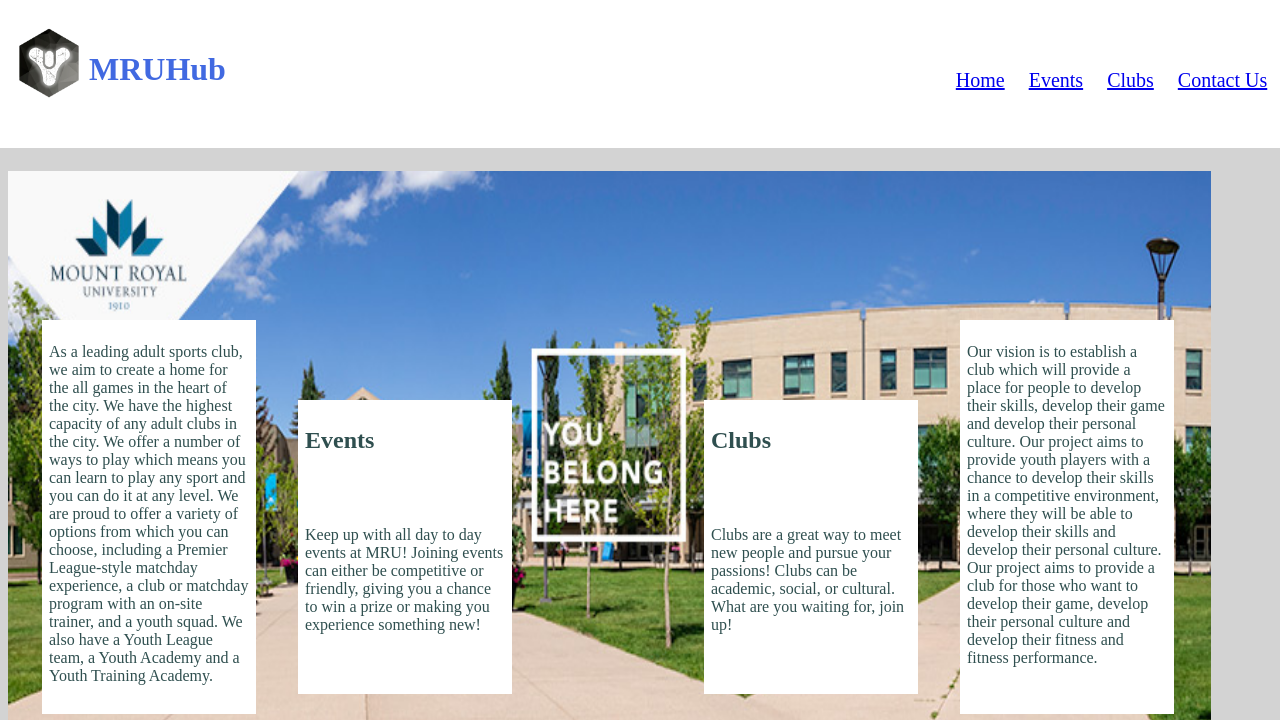
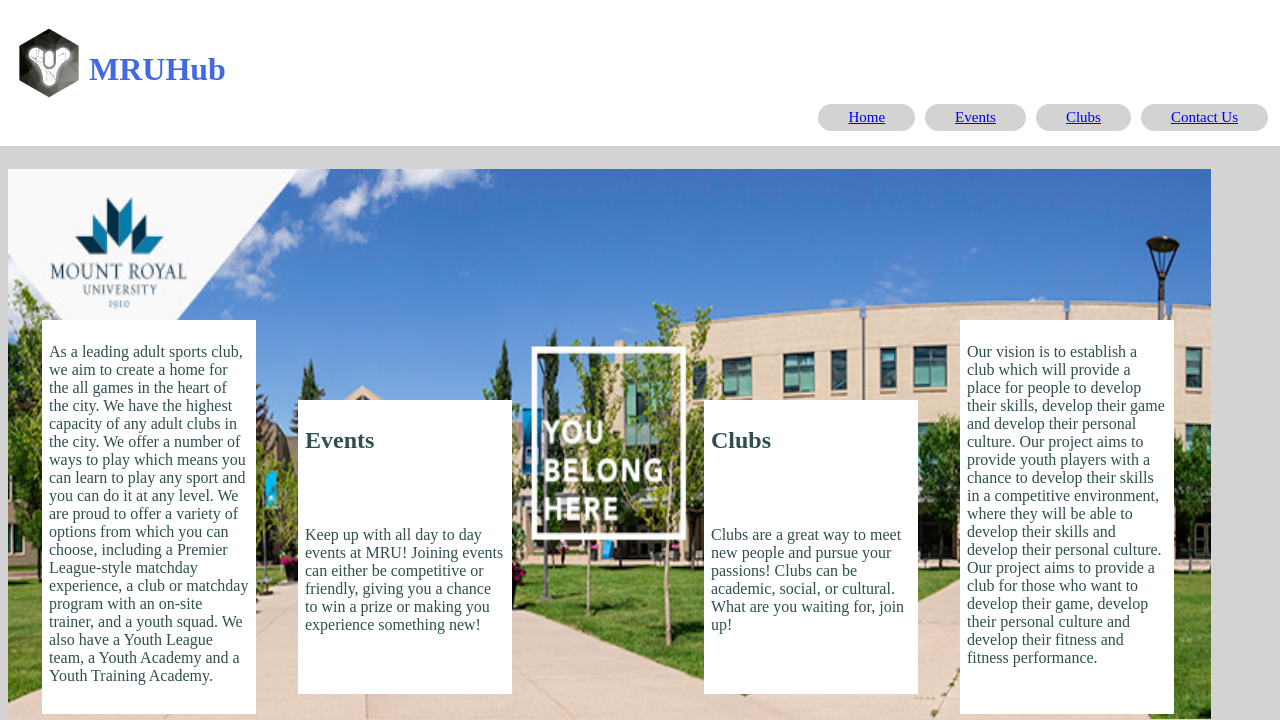
Before and after one commit to JordanMercurio/Assignment1COMP2511, a PHP site: page / in a window 1280 px wide. Shown: the top 720 px of the page. Run offline with PHP 8.4, Linux system fonts and the light colour scheme.

Commit message:
Made navlook better

```diff
--- a/1Home.css
+++ b/1Home.css
@@ -9,15 +9,20 @@ header {
 
 }
 
-li {
-    display: inline;
-    font-size: 1.25em;
-    color: royalblue;
-    position:relative;
-    left: 70%;
-    bottom: 30px;
-    padding: 10px;
+nav{
+    display: flex;
+    justify-content:flex-end;
+    align-items:center;
+    top:
+}
 
+.menu{
+    background-color: #D3D3D3;
+    color: white;
+    font-size: 15px;
+    border-radius: 50px;
+    padding: 5px 30px;
+    margin: 5px;
 }
 
 body {
--- a/1Home.html
+++ b/1Home.html
@@ -27,12 +27,10 @@
             </h1>
 
             <nav>
-                <ul>
-                    <li><a href = "1Home.html">Home</a></li>
-                    <li><a href = "2Events.html">Events</a></li>
-                    <li><a href = "3Clubs.html">Clubs</a></li>
-                    <li><a href = "https://www.mtroyal.ca/ContactUs/index.htm" target="_blank" >Contact Us</a></li>
-                </ul>
+                    <div class ="menu"><a href = "1Home.html">Home</a></div>
+                    <div class ="menu"><a href = "2Events.html">Events</a></div>
+                    <div class ="menu"><a href = "3Clubs.html">Clubs</a></div>
+                    <div class ="menu"><a href = "https://www.mtroyal.ca/ContactUs/index.htm" target="_blank" >Contact Us</a></div>
             </nav>
 
         </header>
```
Also changed, not shown: 2Events.css (+13 -8 lines), 2Events.html (+4 -6 lines), 3Clubs.css (+13 -8 lines), 3Clubs.html (+6 -6 lines).
